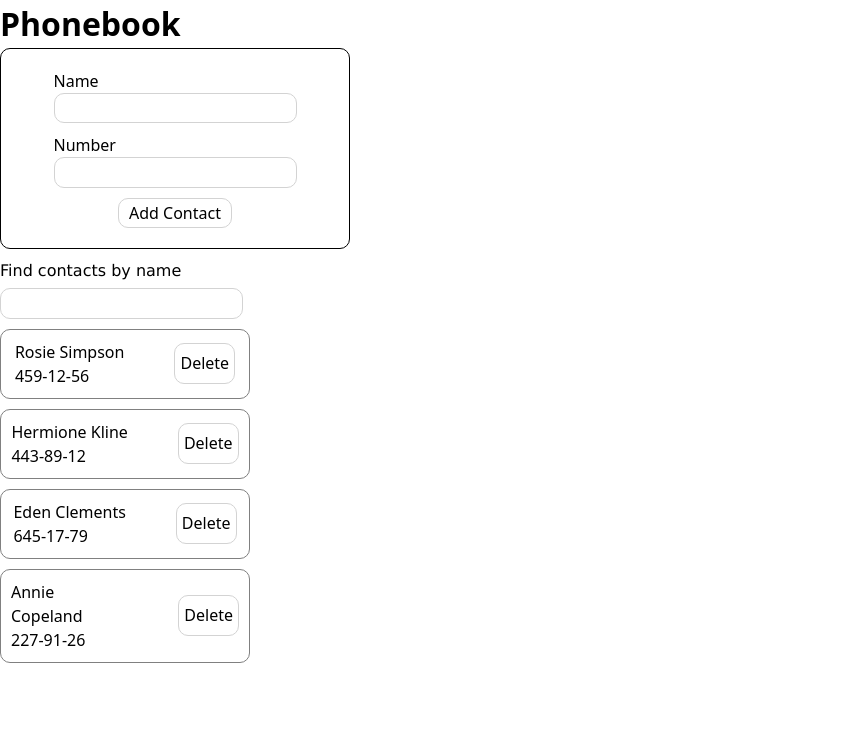
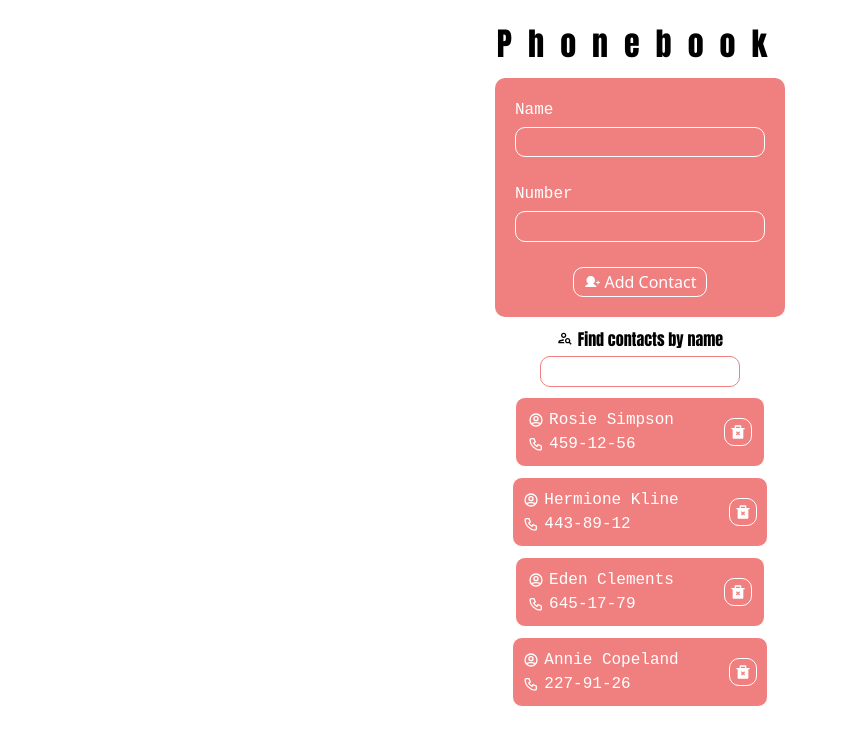
Before and after one commit to Artur-Luniaka/goit-react-hw-03, a React (Vite) app: page / in a window 1280 px wide. Shown: the top 744 px of the page, without its empty margins (0-848 px from the left). Built offline with nearby package versions, Linux system fonts and the light colour scheme.

Commit message:
finished set styles

```diff
--- a/src/App.css
+++ b/src/App.css
@@ -52,4 +52,15 @@ body {
   line-height: 1.5;
   -webkit-font-smoothing: antialiased;
   text-rendering: optimizeLegibility;
+  max-width: 1280px;
+  padding: 20px;
+  display: flex;
+  justify-content: center;
 }
+h1 {
+  text-align: center;
+  margin-bottom: 10px;
+  font-family: Impact, Haettenschweiler, "Arial Narrow Bold", sans-serif;
+  font-weight: 500;
+  letter-spacing: 0.5em;
+}
--- a/src/components/Contact/Contact.jsx
+++ b/src/components/Contact/Contact.jsx
@@ -1,14 +1,23 @@
 import s from "./Contact.module.css";
+import { HiOutlineUserCircle } from "react-icons/hi";
+import { TbPhone } from "react-icons/tb";
+import { RiDeleteBin2Fill } from "react-icons/ri";
 
 const Contact = ({ name, number, onDelete }) => {
   return (
     <>
       <div>
-        <p>{name}</p>
-        <p>{number}</p>
+        <p className={s.text}>
+          <HiOutlineUserCircle />
+          {name}
+        </p>
+        <p className={s.text}>
+          <TbPhone />
+          {number}
+        </p>
       </div>
       <button className={s.button} onClick={onDelete}>
-        Delete
+        <RiDeleteBin2Fill className={s.icon} />
       </button>
     </>
   );
--- a/src/components/Contact/Contact.module.css
+++ b/src/components/Contact/Contact.module.css
@@ -1,5 +1,26 @@
+.text {
+  display: flex;
+  align-items: center;
+  gap: 5px;
+}
+
 .button {
-  border: 1px solid lightgray;
-  padding: 10px 5px;
+  border: 1px solid white;
+  padding: 5px;
   border-radius: 10px;
+  display: flex;
+  justify-content: center;
+  align-items: center;
+  transition: background-color 10ms cubic-bezier(0.075, 0.82, 0.165, 1);
+  &:hover {
+    background-color: white;
+  }
 }
+
+.icon {
+  transition: color 10ms cubic-bezier(0.075, 0.82, 0.165, 1);
+}
+
+.button:hover > .icon {
+  color: red;
+}
--- a/src/components/ContactForm/ContactForm.jsx
+++ b/src/components/ContactForm/ContactForm.jsx
@@ -2,6 +2,7 @@ import s from "./ContactForm.module.css";
 import { Formik, Form, Field, ErrorMessage } from "formik";
 import * as yup from "yup";
 import { useId } from "react";
+import { PiUserPlusFill } from "react-icons/pi";
 
 const ContactForm = ({ onSubmit }) => {
   const initialValues = {
@@ -31,12 +32,16 @@ const ContactForm = ({ onSubmit }) => {
     >
       <Form className={s.form}>
         <div className={s.box}>
-          <label htmlFor={nameFieldId}>Name</label>
+          <label className={s.label} htmlFor={nameFieldId}>
+            Name
+          </label>
           <Field className={s.input} type="text" name="name" id={nameFieldId} />
           <ErrorMessage name="name" component="span" />
         </div>
         <div className={s.box}>
-          <label htmlFor={numberFieldId}>Number</label>
+          <label className={s.label} htmlFor={numberFieldId}>
+            Number
+          </label>
           <Field
             className={s.input}
             type="tel"
@@ -46,6 +51,7 @@ const ContactForm = ({ onSubmit }) => {
           <ErrorMessage name="number" component="span" />
         </div>
         <button className={s.button} type="submit">
+          <PiUserPlusFill />
           Add Contact
         </button>
       </Form>
--- a/src/components/ContactForm/ContactForm.module.css
+++ b/src/components/ContactForm/ContactForm.module.css
@@ -1,29 +1,48 @@
 .form {
   display: flex;
   flex-direction: column;
-  gap: 10px;
-  border: 1px solid black;
   padding: 20px;
-  max-width: 350px;
   align-items: center;
+  justify-content: center;
   margin-bottom: 10px;
   border-radius: 10px;
+  background-color: lightcoral;
+  color: white;
+  max-width: 300px;
 }
 
 .box {
   display: flex;
   flex-direction: column;
+  margin-bottom: 10px;
+}
+
+.label {
+  font-family: "Courier New", Courier, monospace;
+  margin-bottom: 5px;
 }
 
 .input {
-  border: 1px solid lightgrey;
+  border: 1px solid white;
   border-radius: 10px;
-  padding: 5px;
+  padding: 5px 10px;
+  margin-bottom: 15px;
+  max-width: 250px;
 }
 
 .button {
-  max-width: 150px;
   padding: 5px 10px;
   border-radius: 10px;
-  border: 1px solid lightgrey;
+  border: 1px solid white;
+  display: flex;
+  gap: 5px;
+  justify-content: center;
+  align-items: center;
+  transition: color 10ms cubic-bezier(0.075, 0.82, 0.165, 1),
+    background-color 10ms cubic-bezier(0.075, 0.82, 0.165, 1);
+  &:hover {
+    background-color: white;
+    color: lightcoral;
+    border: lightcoral;
+  }
 }
--- a/src/components/ContactList/ContactList.module.css
+++ b/src/components/ContactList/ContactList.module.css
@@ -1,16 +1,21 @@
 .list {
   display: flex;
   flex-direction: column;
+  justify-content: center;
+  align-items: center;
   gap: 10px;
 }
 
 .item {
-  border: 1px solid gray;
+  border: 1px solid white;
   border-radius: 10px;
   padding: 10px;
   display: flex;
   gap: 50px;
-  width: 250px;
   justify-content: center;
   align-items: center;
+  background-color: lightcoral;
+  color: white;
+  font-family: "Courier New", Courier, monospace;
+  min-width: 250px;
 }
--- a/src/components/SearchBox/SearchBox.jsx
+++ b/src/components/SearchBox/SearchBox.jsx
@@ -1,9 +1,15 @@
 import s from "./SearchBox.module.css";
+import { MdOutlinePersonSearch } from "react-icons/md";
 const SearchBox = ({ onChange }) => {
   return (
     <>
-      <p className={s.text}>Find contacts by name</p>
-      <input className={s.input} type="text" onChange={onChange} />
+      <div className={s.div}>
+        <p className={s.text}>
+          <MdOutlinePersonSearch className={s.icon} />
+          Find contacts by name
+        </p>
+        <input className={s.input} type="text" onChange={onChange} />
+      </div>
     </>
   );
 };
--- a/src/components/SearchBox/SearchBox.module.css
+++ b/src/components/SearchBox/SearchBox.module.css
@@ -1,12 +1,24 @@
+.div {
+  display: flex;
+  justify-content: center;
+  align-items: center;
+  gap: 5px;
+  flex-direction: column;
+}
+
 .text {
-  font-family: Verdana, Geneva, Tahoma, sans-serif;
-  margin-bottom: 5px;
+  font-family: Impact, Haettenschweiler, "Arial Narrow Bold", sans-serif;
 }
 
 .input {
   border: none;
-  border: 1px solid lightgray;
+  border: 1px solid lightcoral;
   border-radius: 10px;
-  padding: 5px;
+  padding: 5px 10px;
   margin-bottom: 10px;
+  max-width: 200px;
 }
+
+.icon {
+  margin-right: 5px;
+}
```
